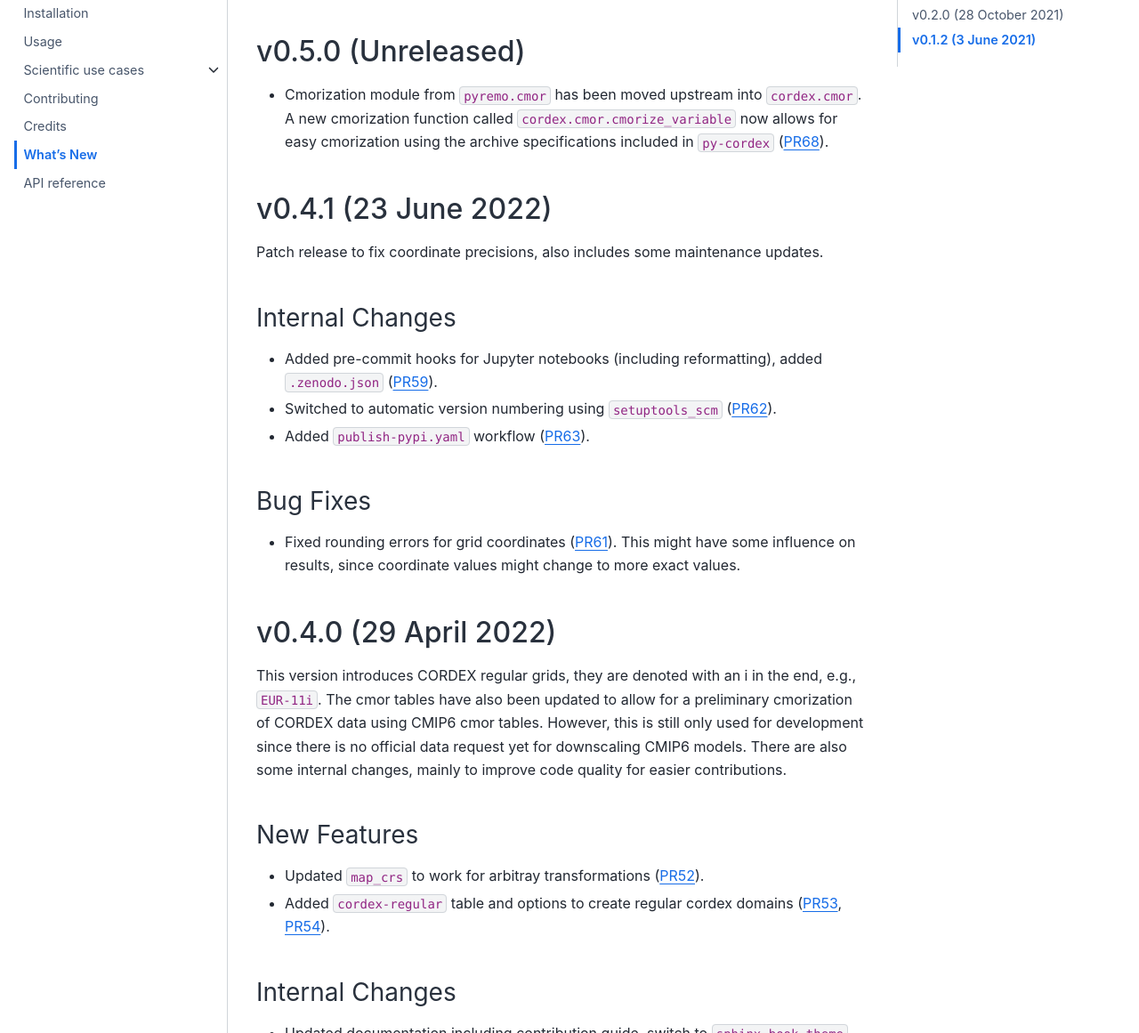
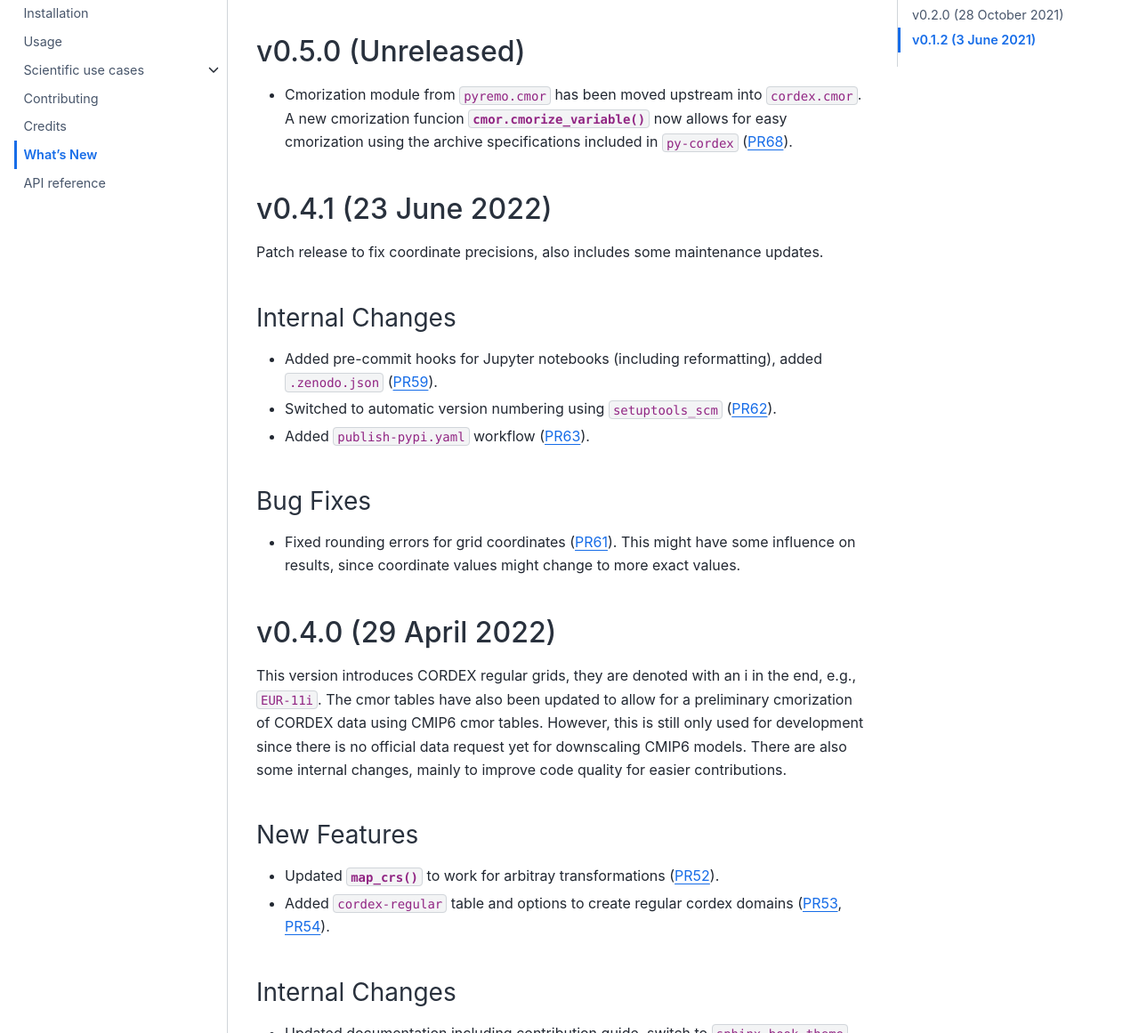
Before and after one commit to euro-cordex/py-cordex, a Sphinx documentation site: the page built from docs/whats_new.rst, in a window 1280 px wide and 1400 px high, cut to the strip 239-1400 px from the top of the window. Shown: the whole strip at 89% size. Built offline with Sphinx 7.4.7 and the Sphinx Book theme 1.1.4, drawn with Linux system fonts in a browser that asks for light colours; pages that are not in the unit, such as notebooks, are missing from menus; some of the changed lines change nothing that is shown.

Commit message:
docs updates

```diff
--- a/docs/whats_new.rst
+++ b/docs/whats_new.rst
@@ -11,7 +11,7 @@ What's New
 v0.5.0 (Unreleased)
 -------------------
 
-- Cmorization module from ``pyremo.cmor`` has been moved upstream into ``cordex.cmor``. A new cmorization function called ``cordex.cmor.cmorize_variable`` now allows for easy cmorization using the archive specifications included in ``py-cordex`` (:pull:`68`).
+- Cmorization module from ``pyremo.cmor`` has been moved upstream into ``cordex.cmor``. A new cmorization funcion :py:meth:`cmor.cmorize_variable` now allows for easy cmorization using the archive specifications included in ``py-cordex`` (:pull:`68`).
 
 
 v0.4.1 (23 June 2022)
@@ -44,7 +44,7 @@ mainly to improve code quality for easier contributions.
 New Features
 ~~~~~~~~~~~~
 
-- Updated ``map_crs`` to work for arbitray transformations (:pull:`52`).
+- Updated :py:meth:`map_crs` to work for arbitray transformations (:pull:`52`).
 - Added ``cordex-regular`` table and options to create regular cordex domains (:pull:`53`, :pull:`54`).
 
 Internal Changes
@@ -58,7 +58,7 @@ Internal Changes
 Breaking Changes
 ~~~~~~~~~~~~~~~~
 
-- ``map_crs`` switched order of coordinates to `COARDS <https://ferret.pmel.noaa.gov/Ferret/documentation/coards-netcdf-conventions>`_ (:pull:`52`).
+- :py:meth:`map_crs` switched order of coordinates to `COARDS <https://ferret.pmel.noaa.gov/Ferret/documentation/coards-netcdf-conventions>`_ (:pull:`52`).
 
 
 v0.3.2 (30 March 2022)
```
